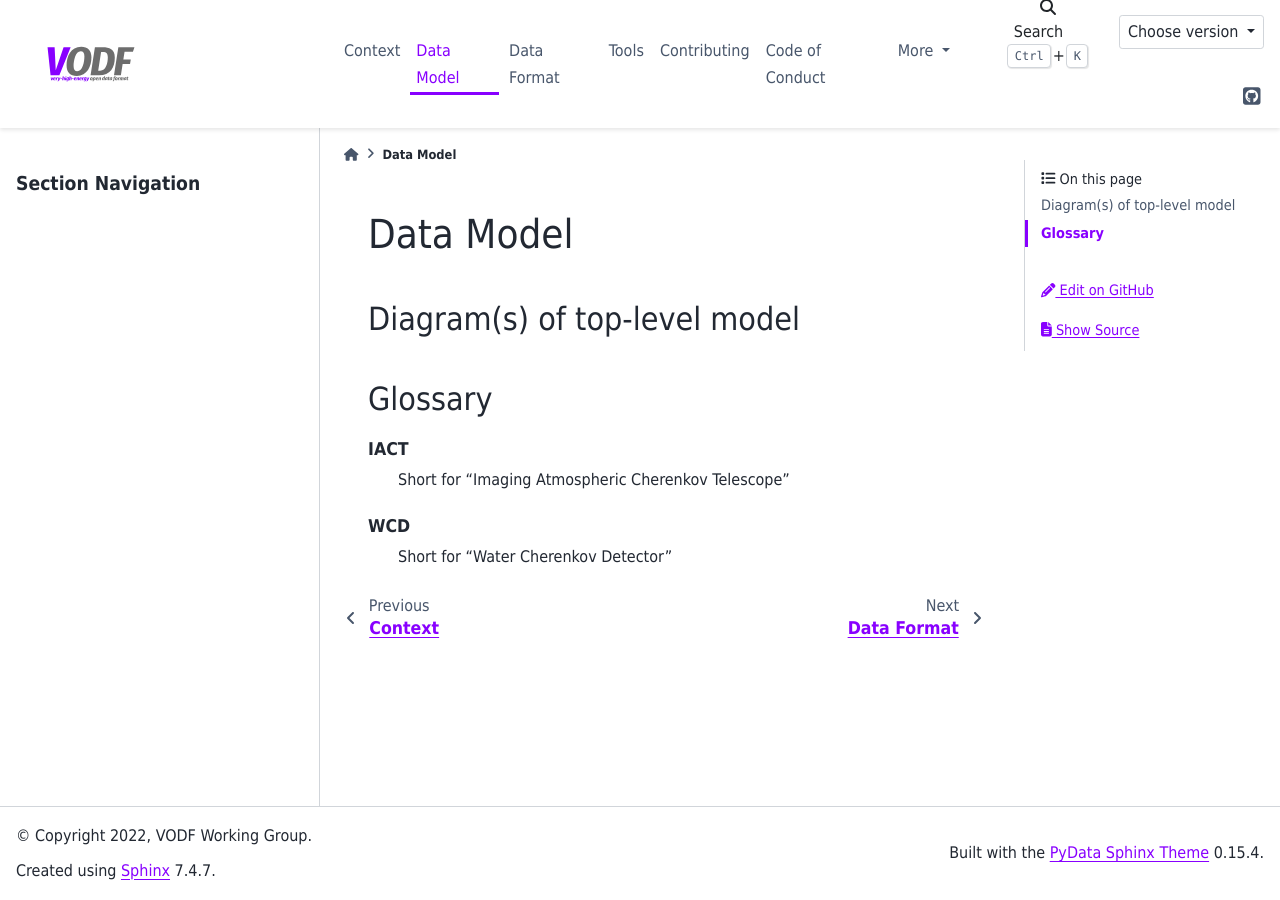
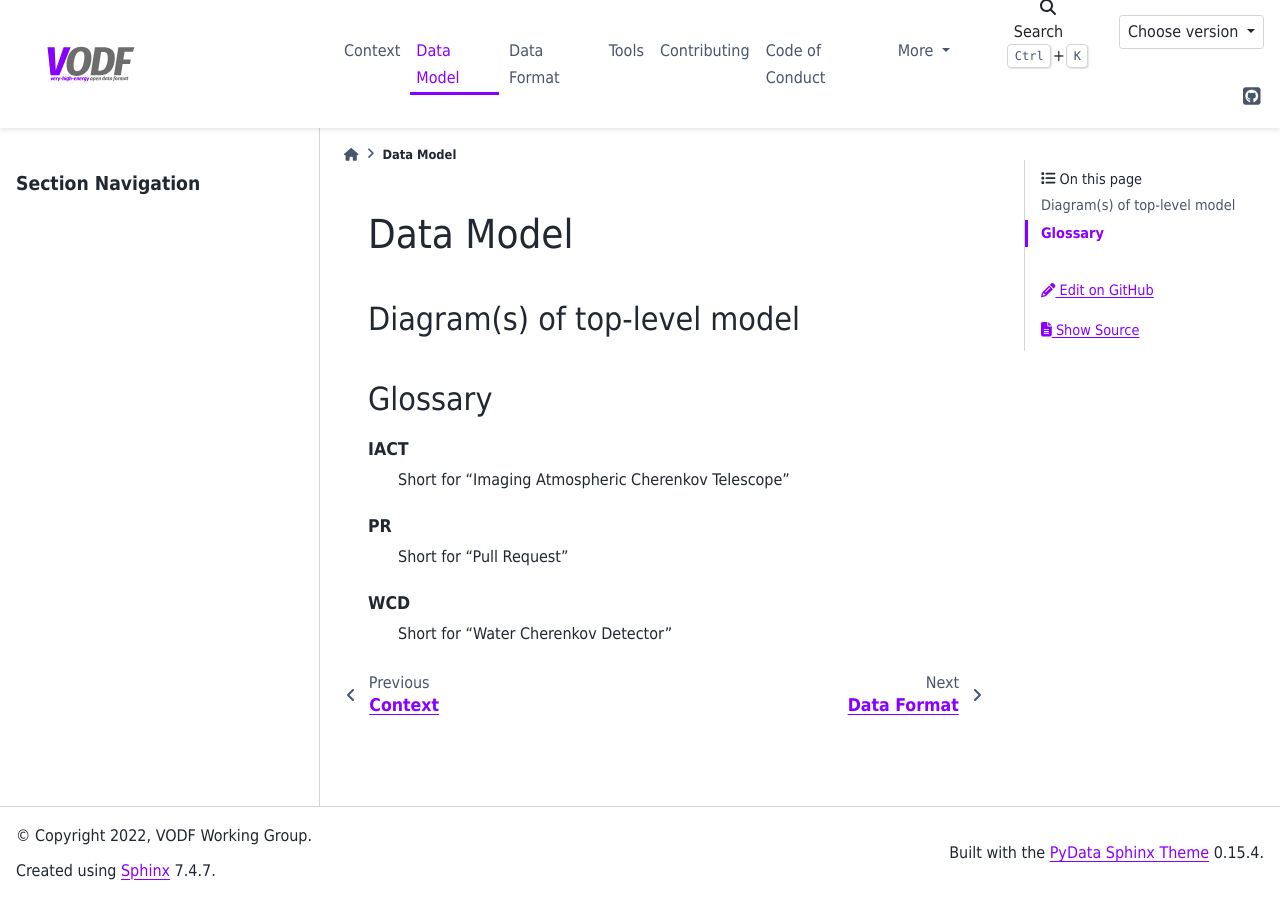
Before and after one commit to VODF/vodf-docs, a Sphinx documentation site: the page built from source/data_model.rst, in a window 1280 px wide. Built offline with Sphinx 7.4.7 and the PyData theme 0.15.4, drawn with Linux system fonts in a browser that asks for light colours.

Commit message:
RST formatting; add glossary entry
Signed-off-by: Bruno Khelifi <khelifi@in2p3.fr>

```diff
--- a/source/data_model.rst
+++ b/source/data_model.rst
@@ -1,7 +1,8 @@
 .. Licensed under a 3-clause BSD style license - see LICENSE.rst
-============
- Data Model
-============
+
+==========
+Data Model
+==========
 
 Diagram(s) of top-level model
 -----------------------------
@@ -14,5 +15,8 @@ Glossary
     IACT
       Short for "Imaging Atmospheric Cherenkov Telescope"
 
+    PR
+      Short for "Pull Request"
+
     WCD
       Short for "Water Cherenkov Detector"
```
